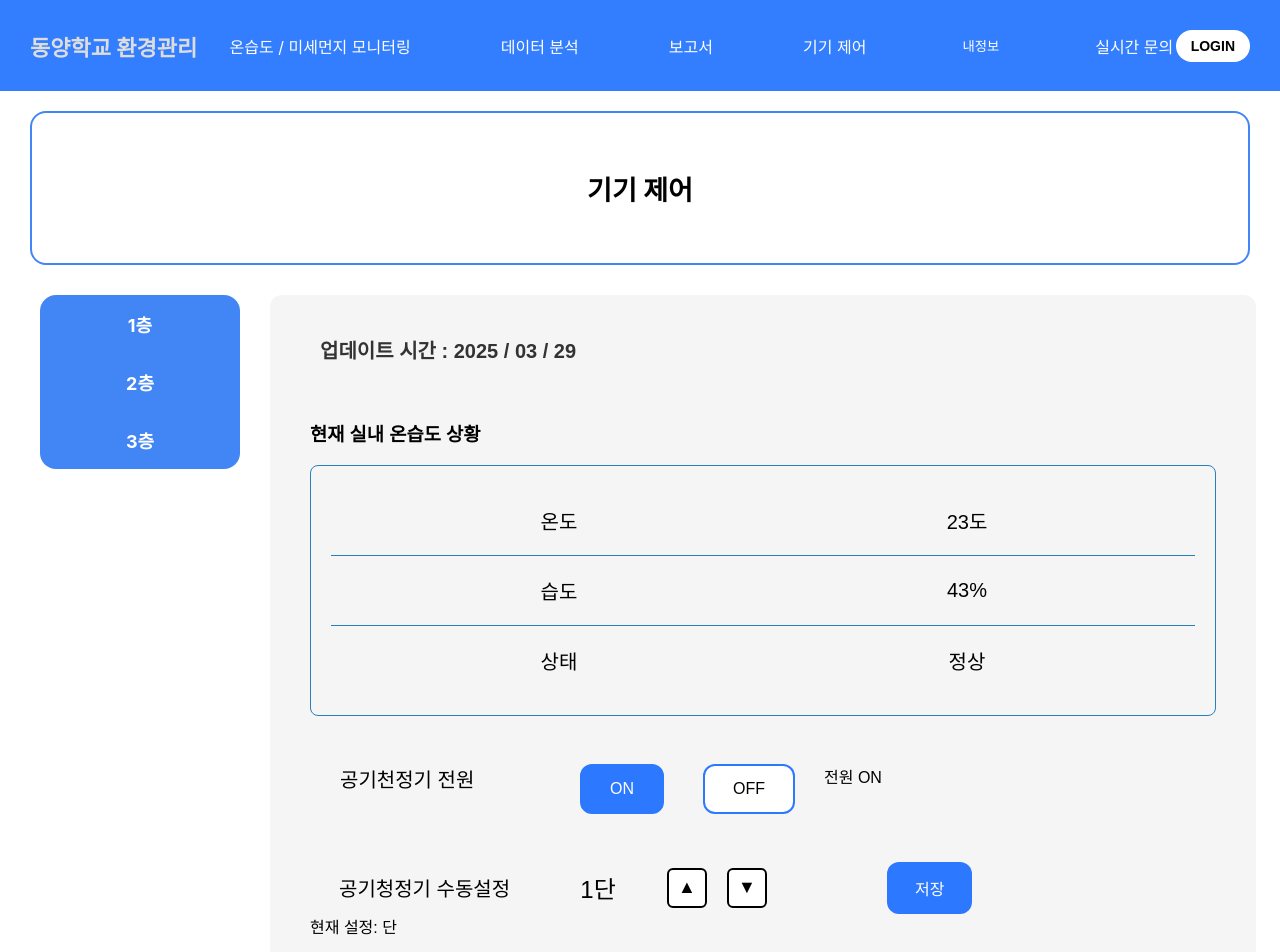
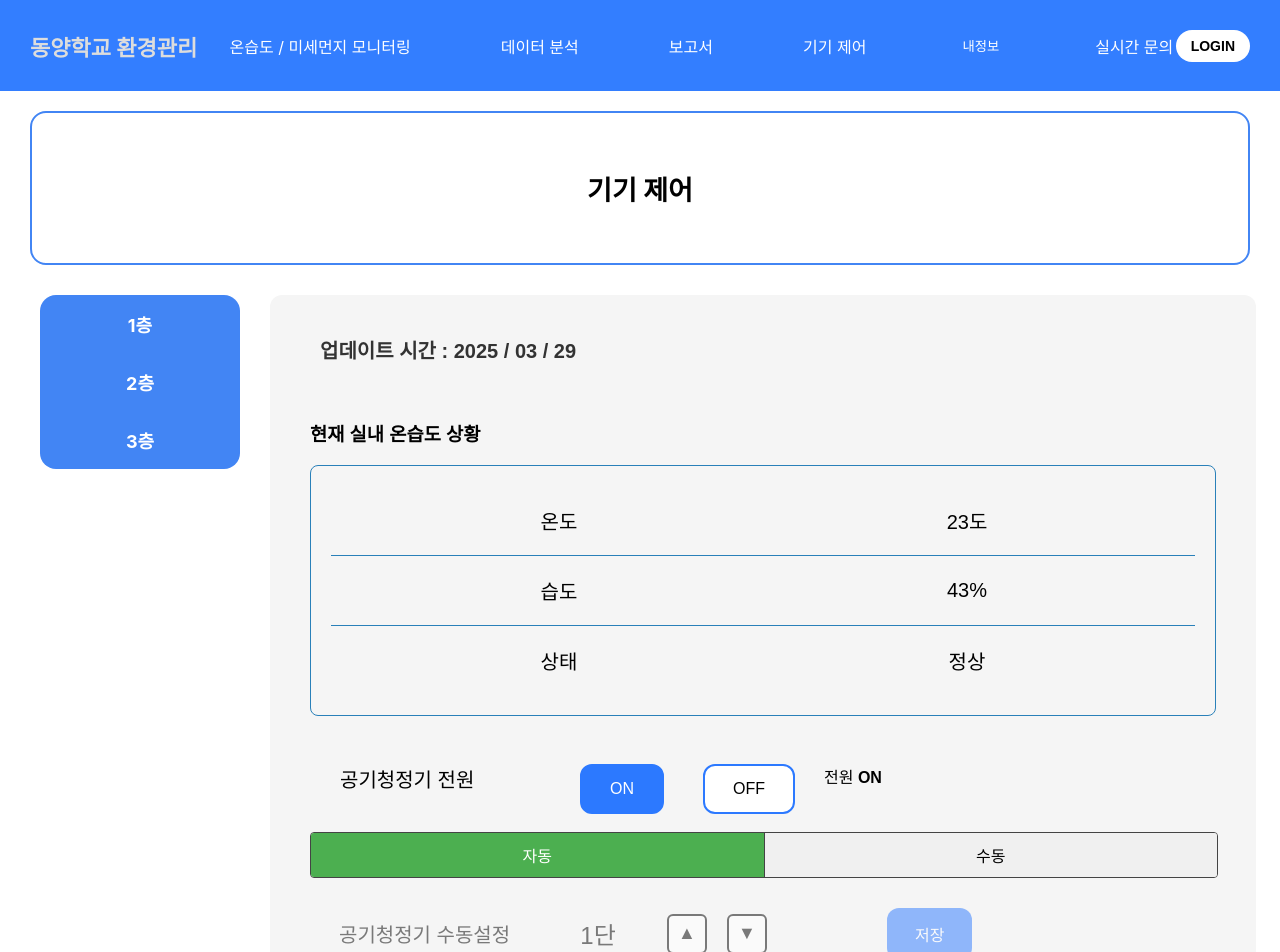
Before and after one commit to haha096/SEMS_Project, a React (Create React App) app in the folder frontend/: page /devicecontrol in a window 1280 px wide. Shown: the top 952 px of the page. Built offline with nearby package versions, Linux system fonts and the light colour scheme; no server answers.

Commit message:
motor제어 프론트와 백엔드 통합

```diff
--- a/frontend/package.json
+++ b/frontend/package.json
@@ -39,5 +39,6 @@
       "last 1 firefox version",
       "last 1 safari version"
     ]
-  }
+  },
+  "proxy": "http://localhost:8080"
 }
--- a/frontend/src/css/page_css/Device_Control_Floor/Device_Control_FirstRoom1.css
+++ b/frontend/src/css/page_css/Device_Control_Floor/Device_Control_FirstRoom1.css
@@ -123,3 +123,36 @@
     cursor: pointer;
     margin-left: 100px;
 }
+
+
+/* 자동/수동 토글 버튼 전체 컨테이너 */
+.mode-toggle-group {
+    display: flex;
+    width: 100%;
+    margin-bottom: 20px;
+    border: 1px solid #444;
+    border-radius: 4px;
+    overflow: hidden;
+}
+
+/* 자동/수동 버튼 공통 */
+.mode-toggle-button {
+    flex: 1;
+    padding: 10px 0;
+    text-align: center;
+    font-size: 16px;
+    cursor: pointer;
+    background-color: #f0f0f0;
+    border: none;
+}
+
+/* 활성 상태(선택된 모드)일 때 강조 */
+.mode-toggle-button.active {
+    background-color: #4caf50;
+    color: white;
+}
+
+/* 버튼 사이 경계선 (가운데) */
+.mode-toggle-button:not(:last-child) {
+    border-right: 1px solid #444;
+}
--- a/frontend/src/page/Device_Control_Floor/Device_Control_FirstRoom1.js
+++ b/frontend/src/page/Device_Control_Floor/Device_Control_FirstRoom1.js
@@ -1,21 +1,85 @@
-import React, {useState} from "react";
-import { Link } from "react-router-dom";
+// src/components/Device_Control_FirstRoom1.js
+import React, { useState } from "react";
+import axios from "axios";
 import "../../css/page_css/Device_Control_Floor/Device_Control_FirstRoom1.css";
 
-function Device_Control_FirstRoom1(){
+function Device_Control_FirstRoom1() {
+    // ─────────────────────────────────────────────
+    // state 정의
+    // ─────────────────────────────────────────────
+    // 전원 상태 (true = ON, false = OFF)
     const [powerOn, setPowerOn] = useState(true);
+
+    // 자동/수동 모드 ( "AUTO" 또는 "MANUAL" )
+    const [mode, setMode] = useState("AUTO");
+
+    // 수동 모드에서 선택한 단계 (1~3)
     const [manualLevel, setManualLevel] = useState(1);
+
+    // 실제로 저장(전송)된 수동 단계
     const [savedLevel, setSavedLevel] = useState(null);
 
-    return(
+    // API 호출 후 피드백 메시지
+    const [statusMessage, setStatusMessage] = useState("");
+
+    // ─────────────────────────────────────────────
+    // 1) 전원 ON/OFF 토글 함수
+    // ─────────────────────────────────────────────
+    const handlePowerToggle = async (turnOn) => {
+        try {
+            // 백엔드: POST /api/motor/power { on: true/false }
+            const res = await axios.post("/api/motor/power", { on: turnOn });
+            setPowerOn(turnOn);
+            setStatusMessage(res.data); // 예: "전원 ON 명령 전송 완료" or "전원 OFF 명령 전송 완료"
+        } catch (error) {
+            console.error("Power API 호출 에러:", error);
+            setStatusMessage("⚠ 전원 명령 전송 실패");
+        }
+    };
+
+    // ─────────────────────────────────────────────
+    // 2) 자동 모드 설정 함수
+    // ─────────────────────────────────────────────
+    const handleAutoMode = async () => {
+        try {
+            // 백엔드: GET /api/motor/auto
+            const res = await axios.get("/api/motor/auto");
+            setMode("AUTO");
+            setStatusMessage(res.data); // 예: "AUTO 모드 명령 전송 완료"
+        } catch (error) {
+            console.error("Auto Mode API 호출 에러:", error);
+            setStatusMessage("⚠ AUTO 모드 명령 전송 실패");
+        }
+    };
+
+    // ─────────────────────────────────────────────
+    // 3) 수동 모드(저장) 함수
+    // ─────────────────────────────────────────────
+    const handleManualSave = async () => {
+        // manualLevel 이 1~3 사이인지 검증
+        if (manualLevel < 1 || manualLevel > 3) {
+            setStatusMessage("⚠ 레벨은 1~3 사이여야 합니다.");
+            return;
+        }
+        try {
+            // 백엔드: POST /api/motor/manual { level: manualLevel }
+            const res = await axios.post("/api/motor/manual", { level: manualLevel });
+            setMode("MANUAL");
+            setSavedLevel(manualLevel);
+            setStatusMessage(res.data); // 예: "MANUAL 모드 및 속도(2) 명령 전송 완료"
+        } catch (error) {
+            console.error("Manual API 호출 에러:", error);
+            setStatusMessage("⚠ 수동 모드 명령 전송 실패");
+        }
+    };
+
+    return (
         <div className="device_control_detail-container">
             <div className="device_control_detail-container2">
                 <div className="update_time">업데이트 시간 : 2025 / 03 / 29</div>
-
-                <br/>
-                <br/>
-
-
+                <br />
+                <br />
+                {/* 현재 실내 온습도 현황 영역 (예시) */}
                 <div className="status-section">
                     <h3>현재 실내 온습도 상황</h3>
                     <div className="status-box">
@@ -33,68 +97,128 @@ function Device_Control_FirstRoom1(){
                         </div>
                     </div>
                 </div>
-
             </div>
 
-            <br/>
+            <br />
 
+            {/* ────────────────────────────────────────────────────────── */}
+            {/* 전원 제어 섹션 */}
+            {/* ────────────────────────────────────────────────────────── */}
             <div className="device_control_detail-container3">
-                <div className="aircon-power-label">공기천정기 전원</div>
-
+                <div className="aircon-power-label">공기청정기 전원</div>
                 <div className="power-button-group">
+                    {/* ON 버튼 */}
                     <button
                         className={`power-button ${powerOn ? "active" : ""}`}
-                        onClick={() => setPowerOn(true)}
+                        onClick={() => handlePowerToggle(true)}
+                        disabled={powerOn}
                     >
                         ON
                     </button>
+                    {/* OFF 버튼 */}
                     <button
                         className={`power-button ${!powerOn ? "active" : ""}`}
-                        onClick={() => setPowerOn(false)}
+                        onClick={() => handlePowerToggle(false)}
+                        disabled={!powerOn}
                     >
                         OFF
                     </button>
                 </div>
-
                 <div className="power-state-text">
-                    전원 {powerOn ? "ON" : "OFF"}
+                    전원 <strong>{powerOn ? "ON" : "OFF"}</strong>
                 </div>
             </div>
 
-            <br/>
+            <br />
 
-            <div className="device_control_detail-container4">
+            {/* ────────────────────────────────────────────────────────── */}
+            {/* 자동 / 수동 모드 토글 버튼 추가 */}
+            {/* ────────────────────────────────────────────────────────── */}
+            <div className="mode-toggle-group">
+                {/* 자동 버튼 */}
+                <button
+                    className={`mode-toggle-button ${mode === "AUTO" ? "active" : ""}`}
+                    onClick={handleAutoMode}
+                >
+                    자동
+                </button>
+
+                {/* 수동 버튼 */}
+                <button
+                    className={`mode-toggle-button ${mode === "MANUAL" ? "active" : ""}`}
+                    onClick={() => {
+                        // UI만 먼저 수동 모드로 바꾸고, 실제 백엔드 호출은 '저장' 버튼에서 처리
+                        setMode("MANUAL");
+                        setStatusMessage("수동 모드 선택됨. 레벨을 조정하고 저장하세요.");
+                    }}
+                >
+                    수동
+                </button>
+            </div>
+
+            {/* 자동 모드일 경우엔 수동 레벨 UI를 회색 처리(비활성화)하거나 감출 수 있습니다. */}
+            {/* ────────────────────────────────────────────────────────── */}
+            {/* 수동 모드 및 속도 설정 섹션 */}
+            {/* ────────────────────────────────────────────────────────── */}
+            <div
+                className="device_control_detail-container4"
+                style={{
+                    opacity: mode === "AUTO" ? 0.5 : 1,
+                    pointerEvents: mode === "AUTO" ? "none" : "auto",
+                }}
+            >
                 <div className="aircon-passvity-label">공기청정기 수동설정</div>
                 <div className="manual-control-group">
+                    {/* 선택된 manualLevel 표시 */}
                     <span className="manual-level">{manualLevel}단</span>
 
+                    {/* ▲ 버튼: manualLevel 증가 (최대 3) */}
                     <button
                         className="manual-button"
-                        onClick={() => setManualLevel(prev => Math.min(prev + 1, 3))}
+                        onClick={() =>
+                            setManualLevel((prev) => Math.min(prev + 1, 3))
+                        }
                     >
                         ▲
                     </button>
 
+                    {/* ▼ 버튼: manualLevel 감소 (최소 1) */}
                     <button
                         className="manual-button"
-                        onClick={() => setManualLevel(prev => Math.max(prev - 1, 1))}
+                        onClick={() =>
+                            setManualLevel((prev) => Math.max(prev - 1, 1))
+                        }
                     >
                         ▼
                     </button>
 
+                    {/* 저장(전송) 버튼 */}
                     <button
                         className="manual-save-button"
-                        onClick={() => setSavedLevel(manualLevel)}
+                        onClick={handleManualSave}
+                        disabled={mode !== "MANUAL"}
                     >
                         저장
                     </button>
                 </div>
             </div>
 
-            <div className="saved-level-text">현재 설정: {savedLevel}단</div>
+            {/* 저장된 단계(savedLevel) 표시 */}
+            <div className="saved-level-text">
+                현재 설정: <strong>{savedLevel !== null ? savedLevel : "-"}</strong>단
+            </div>
+
+            <br />
+
+            {/* ────────────────────────────────────────────────────────── */}
+            {/* 상태 메시지 영역 */}
+            {/* ────────────────────────────────────────────────────────── */}
+            <div className="status-message-box">
+                {statusMessage && (
+                    <p className="status-message-text">{statusMessage}</p>
+                )}
+            </div>
         </div>
-
-
     );
 }
 
```
